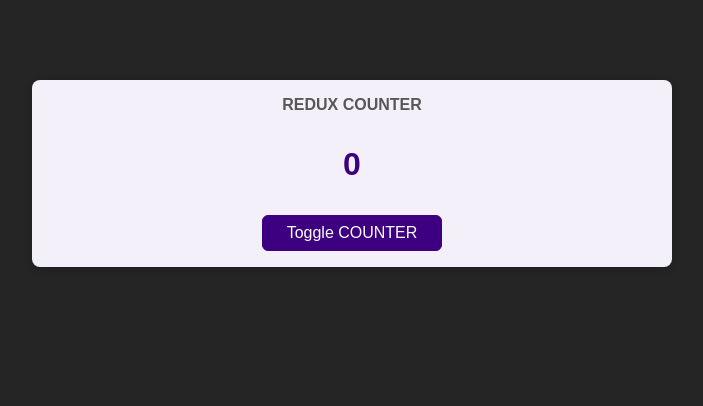
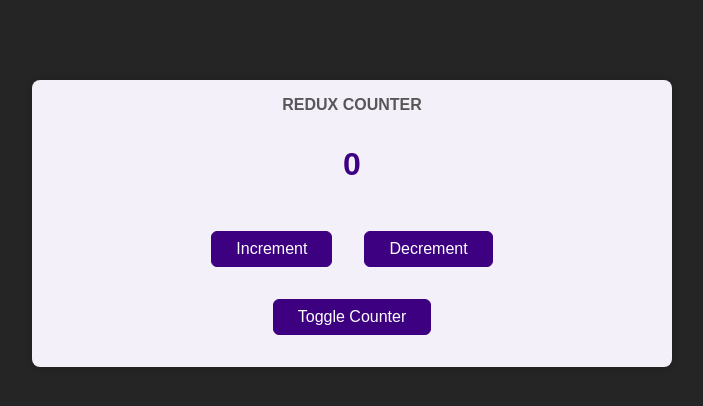
Before and after one commit to moin2672/acemind_react_12, a React (Create React App) app: page / in a window 1280 px wide. Shown: the top 406 px of the page, without its empty margins (288-991 px from the left). Built offline with nearby package versions, Linux system fonts and the light colour scheme.

Commit message:
3. dispatching actions

```diff
--- a/src/components/Counter.js
+++ b/src/components/Counter.js
@@ -1,9 +1,18 @@
-import { useSelector } from 'react-redux';
+import { useSelector, useDispatch } from 'react-redux';
 
 import classes from './Counter.module.css';
 
 const Counter = () => {
+  const dispatch = useDispatch();
   const counter = useSelector(state => state.counter);
+
+  const incrementHandler = () => {
+    dispatch({ type: 'increment' });
+  };
+
+  const decrementHandler = () => {
+    dispatch({ type: 'decrement' });
+  };
 
   const toggleCounterHandler = () => {};
 
@@ -11,7 +20,11 @@
     <main className={classes.counter}>
       <h1>Redux Counter</h1>
       <div className={classes.value}>{counter}</div>
-      <button onClick={toggleCounterHandler}>Toggle COUNTER</button>
+      <div>
+        <button onClick={incrementHandler}>Increment</button>
+        <button onClick={decrementHandler}>Decrement</button>
+      </div>
+      <button onClick={toggleCounterHandler}>Toggle Counter</button>
     </main>
   );
 };
--- a/src/components/Counter.module.css
+++ b/src/components/Counter.module.css
@@ -21,3 +21,7 @@
   margin: 2rem 0;
   font-weight: bold;
 }
+
+.counter button {
+  margin: 1rem;
+}
```
